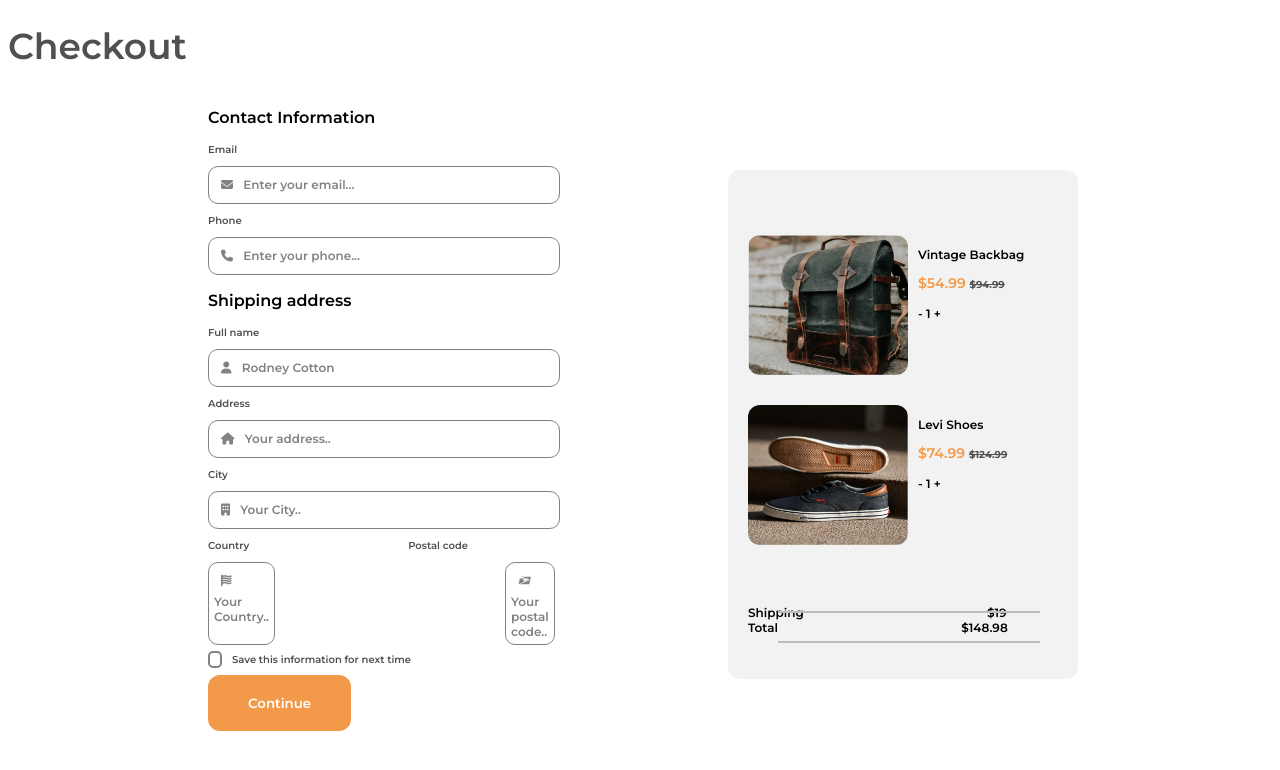
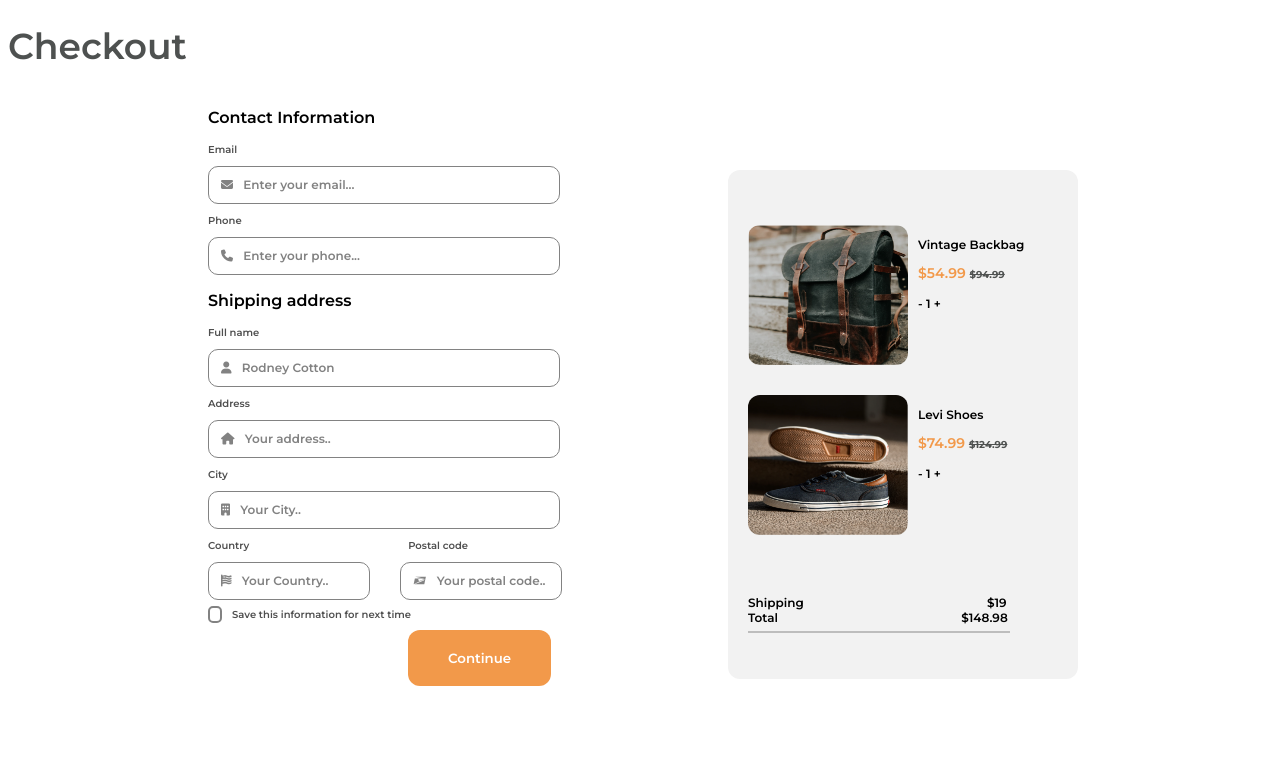
Before and after one commit to Kstrohfus/checkout-page, a plain HTML site: page index.html in a window 1280 px wide. Drawn offline with Linux system fonts and the light colour scheme.

Commit message:
Fixed postal code and positioned button on desktop

```diff
--- a/css/styles.css
+++ b/css/styles.css
@@ -171,20 +171,18 @@ button {
 
     .shipping-container {
         position: relative;
+        margin-bottom: 20px;
     }
 
     hr {
         position: absolute;
-        left: 50px;
+        left: 20px;
         top: 30px;
         z-index: 1;
     }
 
     .hr-two {
-        position: absolute;
-        left: 50px;
-        top: 0px;
-        z-index: 1;
+        display: none;
     }
 
     .form-container-contact,
@@ -195,7 +193,11 @@ button {
         margin-left: 200px;
     }
 
-    .country {
-        width: 350px;
+    button {
+        margin-left: 400px;
+    }
+
+    .placeholders.country.postal {
+        margin-left: 0px;
     }
 }
--- a/index.html
+++ b/index.html
@@ -37,7 +37,7 @@
                     <p class="pricing">
                         $54.99 <span class="old-pricing">$94.99</span>
                     </p>
-                    - 1 +
+                    <span class ="minus">-</span> 1 <span class ="plus">+</span>
                 </div>
             </div>
             <div class="shoe-container">
@@ -47,7 +47,7 @@
                     <p class="pricing">
                         $74.99 <span class="old-pricing">$124.99</span>
                     </p>
-                    - 1 +
+                    <span class ="minus">-</span> 1 <span class ="plus">+</span>
                 </div>
             </div>
             <div class="shipping-container">
@@ -93,7 +93,7 @@
             <div class="placeholders country">
                 <i class="fa-solid fa-flag-usa"></i> Your Country..
             </div>
-            <div class="placeholders country">
+            <div class="placeholders country postal">
                 <i class="fa-brands fa-usps"></i> Your postal code..
             </div>
         </div>
```
